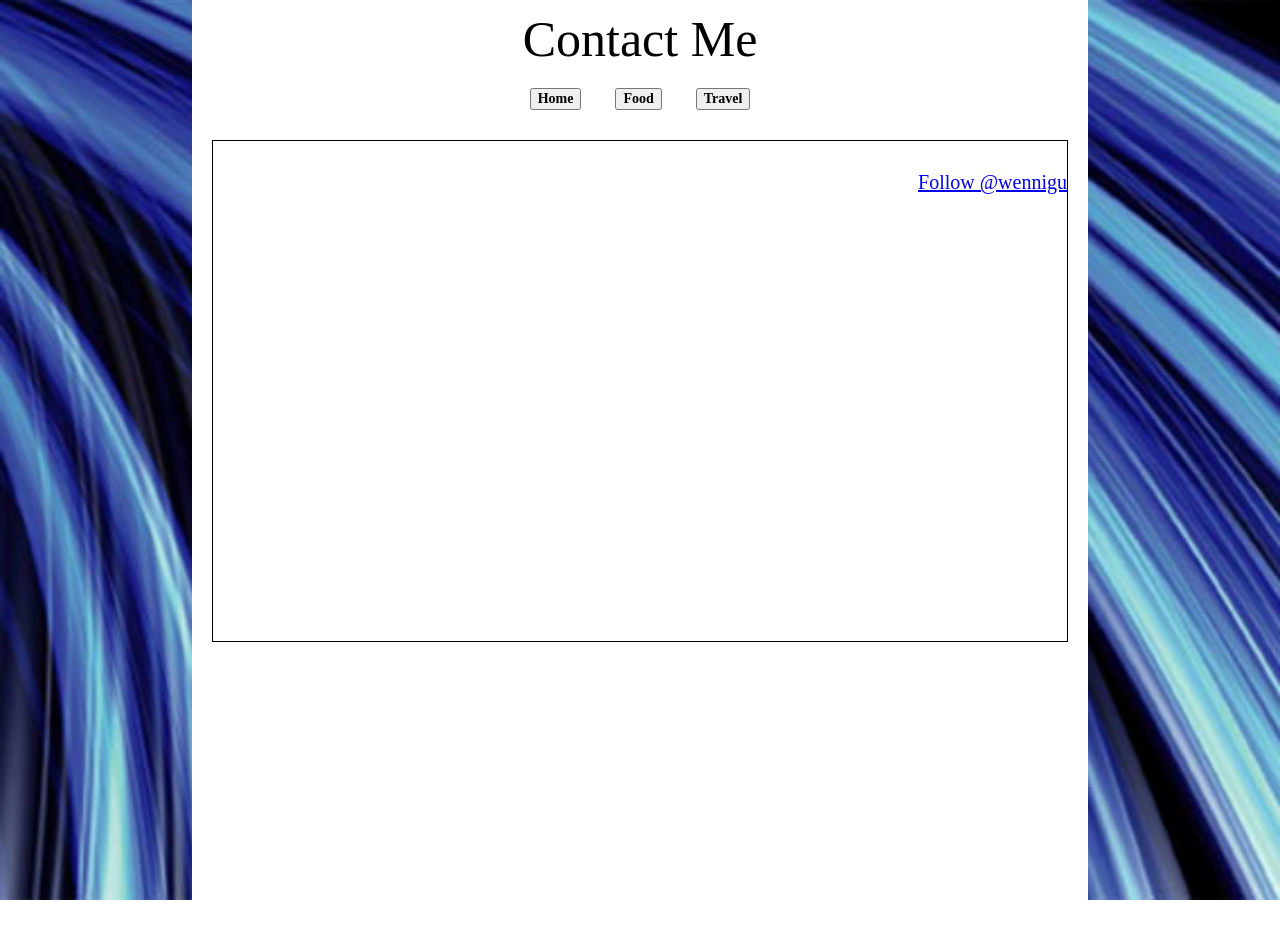
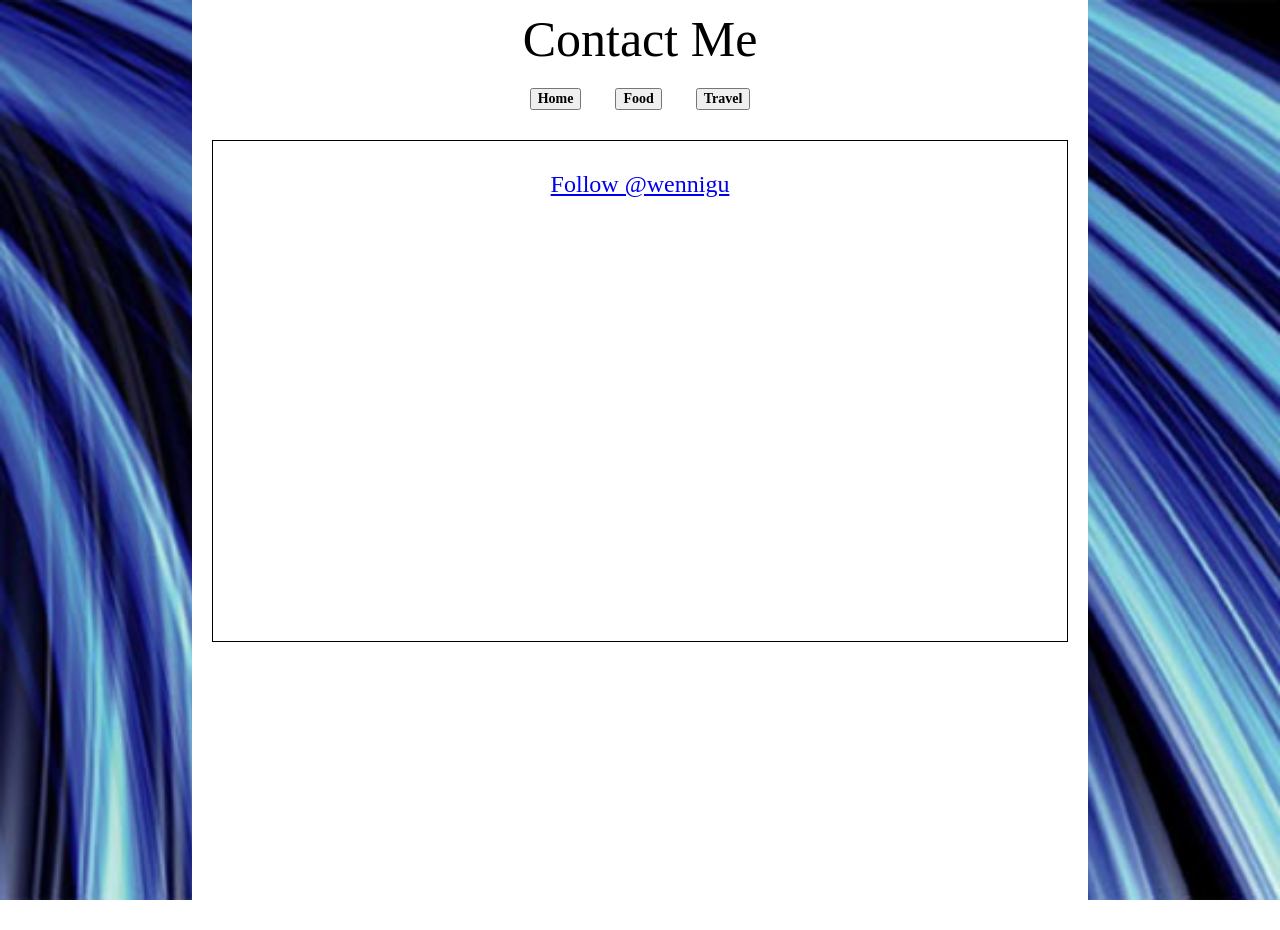
Before and after one commit to WenniAlexander/Website, a Jekyll site: the page built from contact/index.html, in a window 1280 px wide. Built offline with Jekyll 4.4.1, drawn with Linux system fonts in a browser that asks for light colours; some web fonts are replaced; comment, search, counter and statistics services are not loaded.

Commit message:
Update contact.css

```diff
--- a/css/contact.css
+++ b/css/contact.css
@@ -71,7 +71,7 @@ div {
 }
 
 /* body */
-h2 {
+h2.linkedin {
     font-size: 20px;
     margin: 0 auto;
     margin-top: 30px;
```
